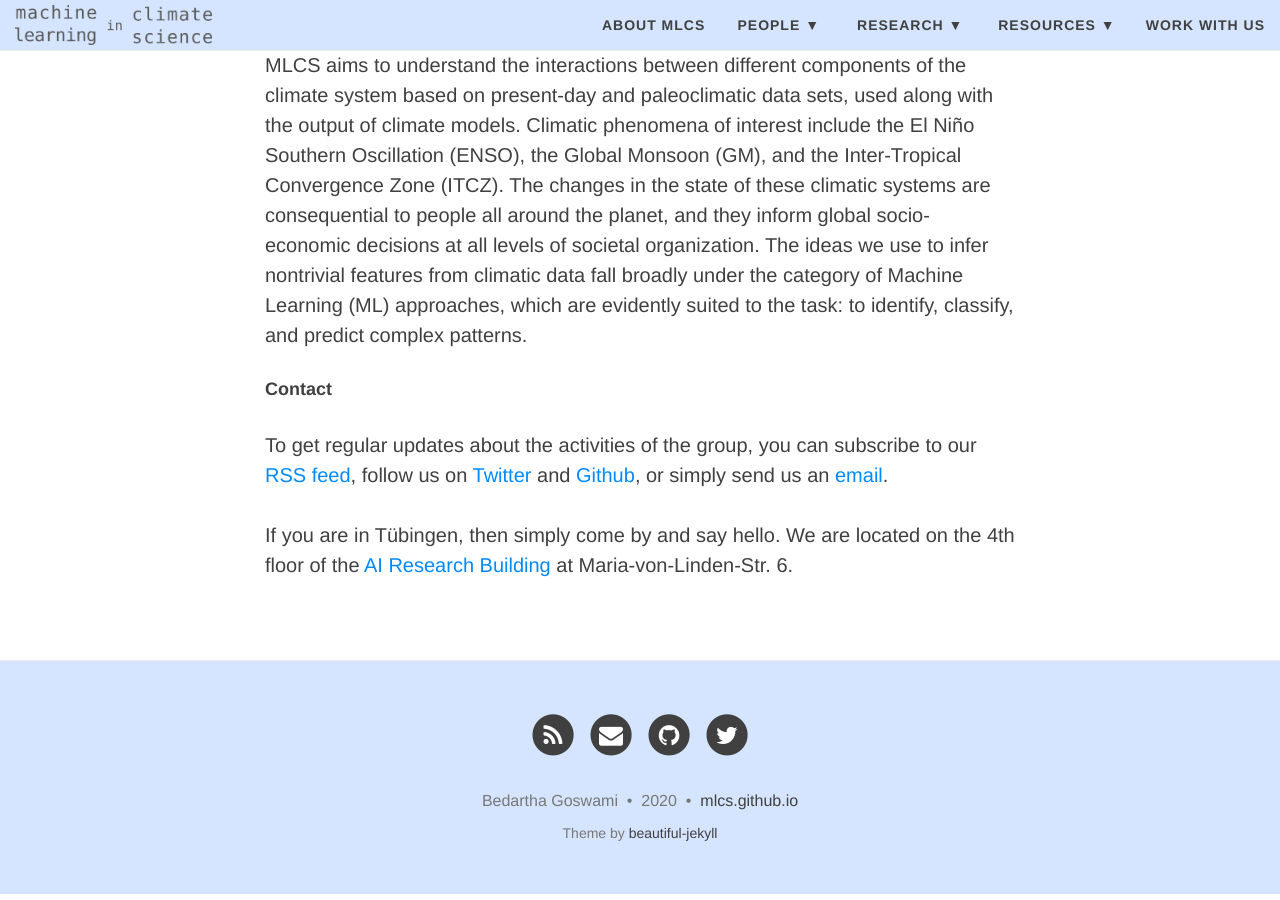
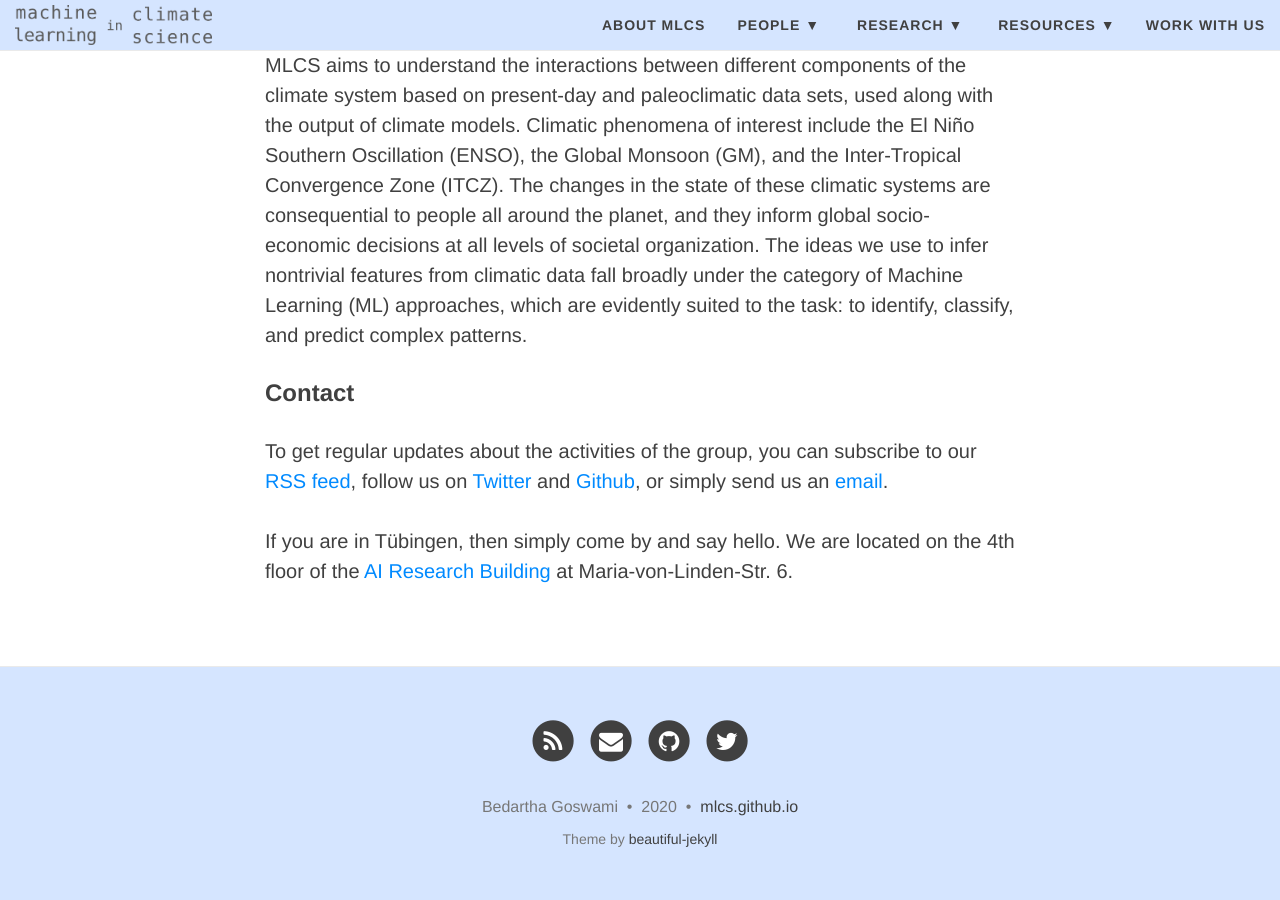
Before and after one commit to mlcs/mlcs.github.io, a Jekyll site: the page built from about-mlcs.md, in a window 1280 px wide and 900 px high, scrolled down 660 px. Built offline with Jekyll 4.4.1, drawn with Linux system fonts in a browser that asks for light colours; nearby versions of some CDN libraries.

Commit message:
line space after heading

```diff
--- a/about-mlcs.md
+++ b/about-mlcs.md
@@ -24,7 +24,8 @@ infer nontrivial features from climatic data fall broadly under the
 category of Machine Learning (ML) approaches, which are evidently suited
 to the task: to identify, classify, and predict complex patterns.
 
-#### Contact
+### Contact
+
 To get regular updates about the activities of the group, you can
 subscribe to our [RSS feed](https://mlcs.github.io/feed.xml), follow us
 on [Twitter](https://twitter.com/MachineClimate) and
```
Also changed, not shown: work-with-us.md (+2 -0 lines).
